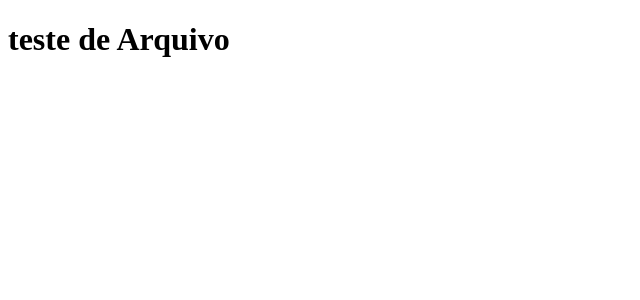
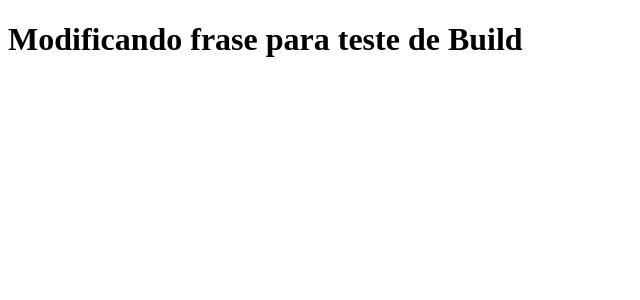
Before and after one commit to RuanCarloss/clone-tabnews, a Next.js app: page / in a window 1280 px wide. Shown: the top 300 px of the page, without its empty margins (0-640 px from the left). Built offline with nearby package versions, Linux system fonts and the light colour scheme.

Commit message:
Frase modificada

```diff
--- a/pages/index.js
+++ b/pages/index.js
@@ -1,5 +1,5 @@
 function Home(){
-    return <h1>teste de Arquivo</h1>;
+    return <h1>Modificando frase para teste de Build</h1>;
 }
 
 export default Home;
```
